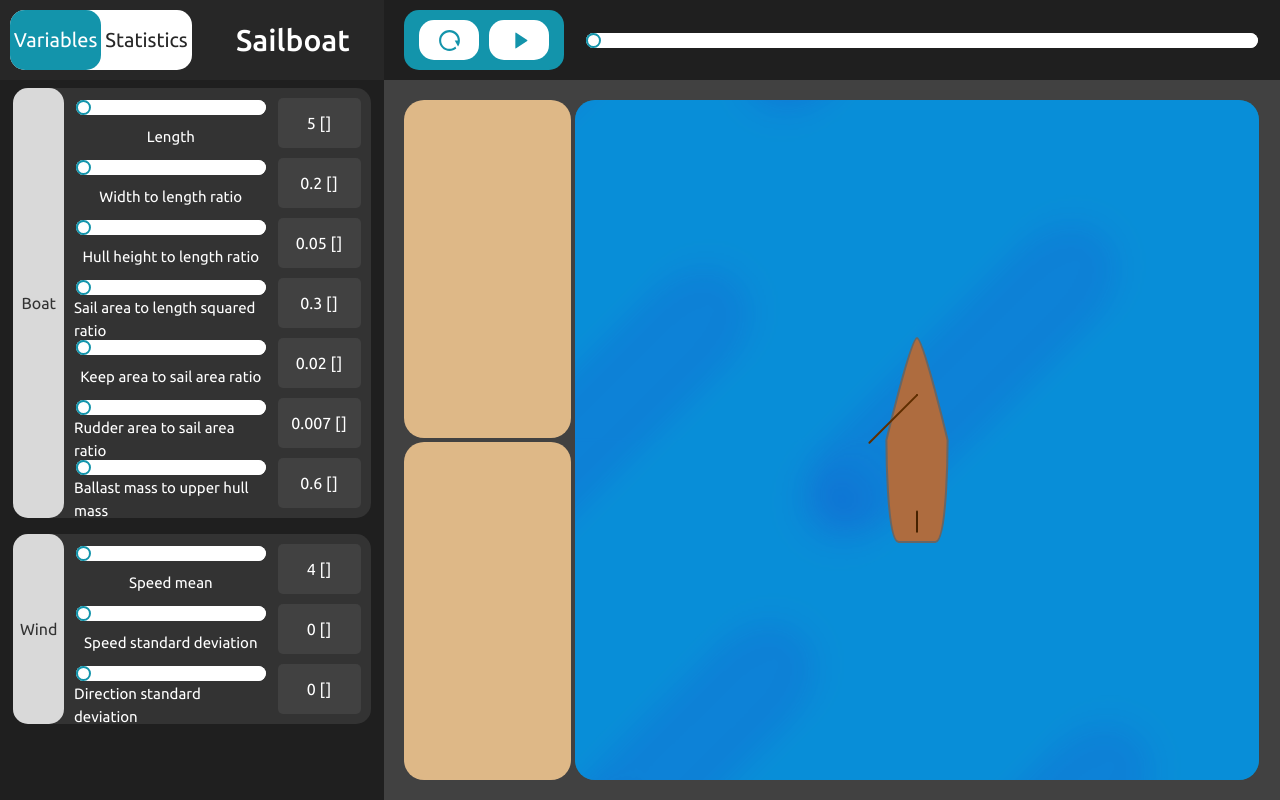
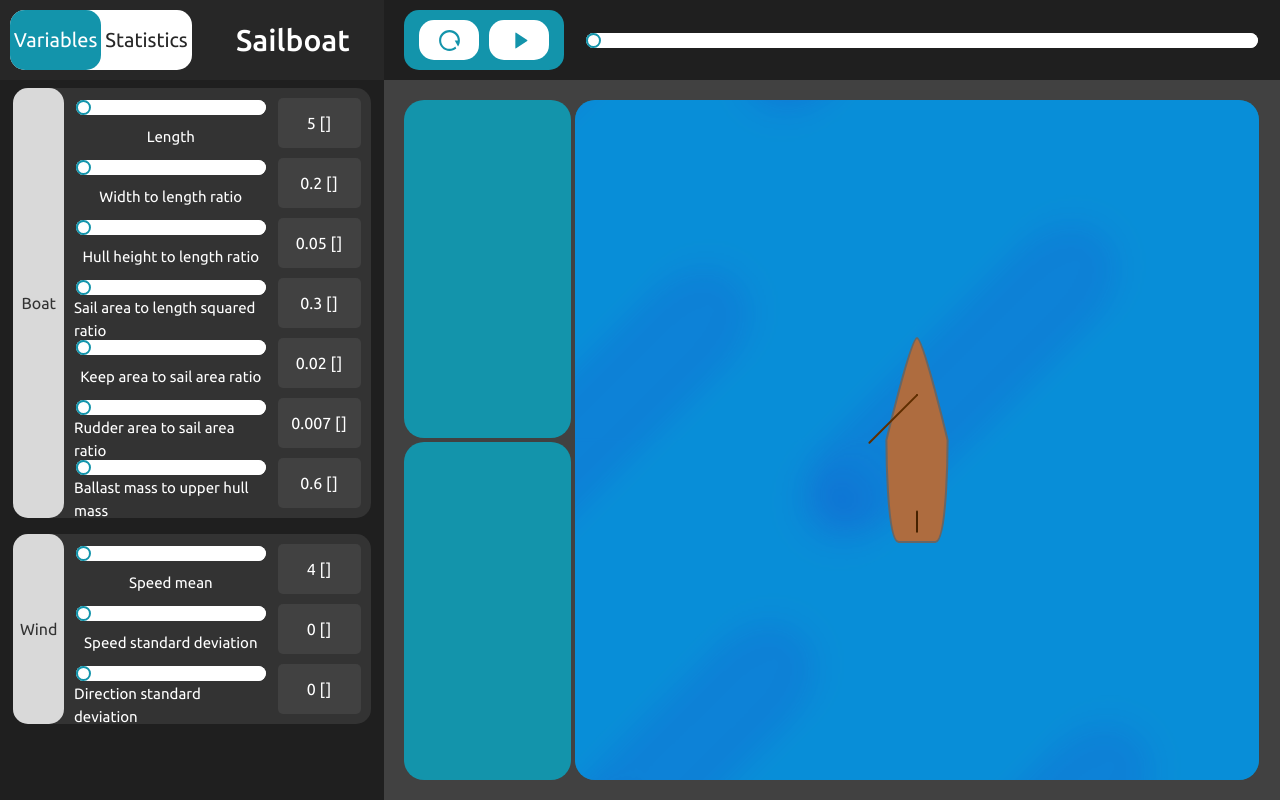
Before and after one commit to Aeri4a/sailboat-control, a React (Vite) app in the folder app/: page / in a window 1280 px wide. Built offline with nearby package versions, Linux system fonts and the light colour scheme.

Commit message:
prepare new displays for drawing

```diff
--- a/app/src/components/BoatSimulationView/BoatSimulationView.module.scss
+++ b/app/src/components/BoatSimulationView/BoatSimulationView.module.scss
@@ -13,20 +13,19 @@
     flex-direction: column;
 }
 
-.leftCanvas{
+.leftCanvasTile{
     flex: 1 1 auto;
     min-width: 0;
     min-height: 0;
     border: 0;
     border-radius: 20px;
-    background-color: burlywood;
 }
 
-.leftCanvasTop{
+.leftCanvasTopTile{
     margin: 0 4px 2px 0;
 }
 
-.leftCanvasBottom{
+.leftCanvasBottomTile{
     margin: 2px 4px 0 0;
 }
 
--- a/app/src/components/BoatSimulationView/BoatSimulationView.tsx
+++ b/app/src/components/BoatSimulationView/BoatSimulationView.tsx
@@ -11,9 +11,12 @@ interface BoatSimulationProps {
 
 const BoatSimulation: FC<BoatSimulationProps> = ({ time, frame_len, set_time, anim_running }) => {
 
+    const mainContainerRef = useRef(null);
     const mainCanvasRef = useRef(null);
-    const mainCanvasParentRef = useRef(null);
+    const leftTopCanvasRef = useRef(null);
+    const leftBottomCanvasRef = useRef(null);
 
+    let fix_dpi_required = useRef(false);
     let scale_ref = useRef(1);
     let back_img_ref = useRef(new Image());
 
@@ -29,9 +32,10 @@ const BoatSimulation: FC<BoatSimulationProps> = ({ time, frame_len, set_time, an
         load_image(background_img_source, back_img_ref);
     });
 
-    const fix_dpi = (canvas: HTMLCanvasElement, parent : HTMLDivElement) => {
-        const style_height = +getComputedStyle(parent).getPropertyValue("height").slice(0, -2);
-        const style_width = +getComputedStyle(parent).getPropertyValue("width").slice(0, -2);
+    const fix_dpi = (canvas: HTMLCanvasElement) => {
+        const parent_style = getComputedStyle(canvas.parentElement!);
+        const style_height = +parent_style.getPropertyValue("height").slice(0, -2);
+        const style_width = +parent_style.getPropertyValue("width").slice(0, -2);
         canvas.width = style_width * devicePixelRatio;
         canvas.height = style_height * devicePixelRatio;
     };
@@ -212,7 +216,7 @@ const BoatSimulation: FC<BoatSimulationProps> = ({ time, frame_len, set_time, an
     };
 
     useEffect(() => {
-        let animationFrameId: number
+        let animationFrameId: number;
         const canvas: HTMLCanvasElement = mainCanvasRef!.current!;
         const ctx: CanvasRenderingContext2D = canvas!.getContext('2d')!;
         let last_frame_stamp: number = 0;
@@ -231,7 +235,13 @@ const BoatSimulation: FC<BoatSimulationProps> = ({ time, frame_len, set_time, an
                 last_frame_stamp = currentTime;
                 time_diff = frame_len;
             }
-            fix_dpi(canvas, mainCanvasParentRef.current!);
+            if(fix_dpi_required.current){
+                fix_dpi(canvas);
+                fix_dpi(leftTopCanvasRef.current!);
+                fix_dpi(leftBottomCanvasRef.current!);
+                fix_dpi_required.current = false;
+            }
+
             draw_frame(ctx, time_diff / frame_len);
             animationFrameId = window.requestAnimationFrame(render);
         };
@@ -243,14 +253,29 @@ const BoatSimulation: FC<BoatSimulationProps> = ({ time, frame_len, set_time, an
 
     },[time,anim_running]);
 
+    useEffect(() => {
+        const observer = new ResizeObserver(() => {
+            fix_dpi_required.current = true;
+        });
+        observer.observe(mainContainerRef.current!);
+
+        return () => {
+            observer.disconnect();
+        }
+    },[]);
+
 
     return (
-        <div className={style.mainTile}>
+        <div ref={mainContainerRef} className={style.mainTile}>
             <div className={style.leftTile}>
-                <canvas className={`${style.leftCanvas} ${style.leftCanvasTop}`}></canvas>
-                <canvas className={`${style.leftCanvas} ${style.leftCanvasBottom}`}></canvas>
+                <div className={`${style.leftCanvasTile} ${style.leftCanvasTopTile}`}>
+                    <canvas ref={leftTopCanvasRef} className={style.boatCanvas}></canvas>
+                </div>
+                <div className={`${style.leftCanvasTile} ${style.leftCanvasBottomTile}`}>
+                    <canvas ref={leftBottomCanvasRef} className={style.boatCanvas}></canvas>
+                </div>
             </div>
-            <div ref={mainCanvasParentRef} className={style.boatTile}>
+            <div className={style.boatTile}>
                 <canvas ref={mainCanvasRef} className={style.boatCanvas}></canvas>
             </div>
         </div>
```
